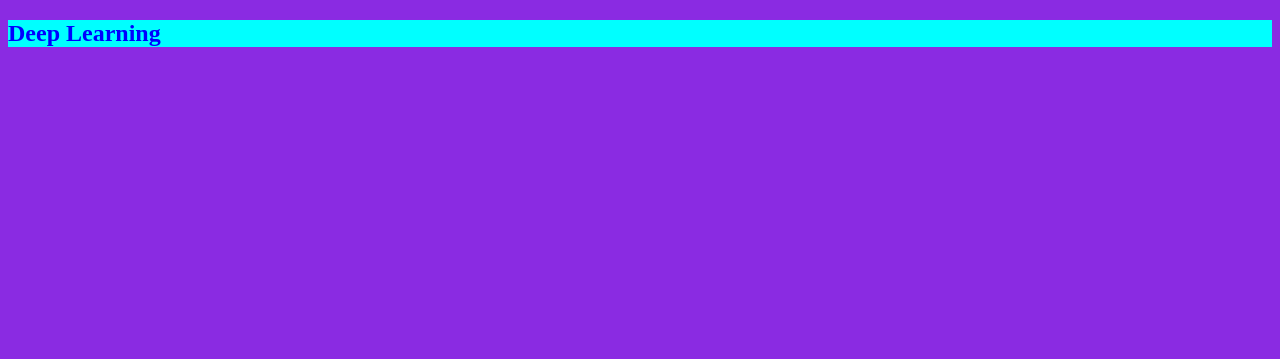
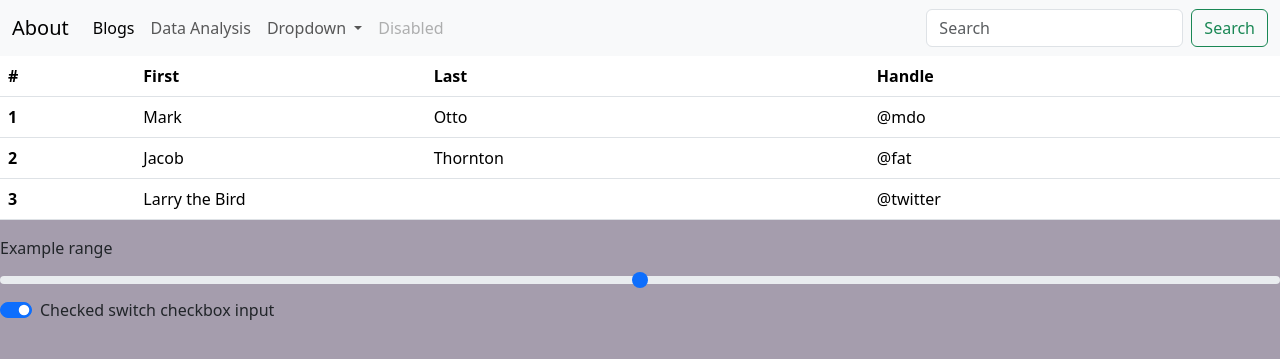
Before and after one commit to uchchhashkhan/Django, a Django app: page /deep/ in a window 1280 px wide. Shown: the top 359 px of the page. Run offline with Django 4.2, Linux system fonts and the light colour scheme.

Commit message:
8th commit

```diff
--- a/aiquest/static/css/deep.css
+++ b/aiquest/static/css/deep.css
@@ -1,5 +1,5 @@
 body{
-    background-color: blueviolet;
+    background-color: rgb(165, 157, 173);
 }
 h2{
 color: blue;
--- a/aiquest/templates/deep_learning/deep_learning.html
+++ b/aiquest/templates/deep_learning/deep_learning.html
@@ -5,11 +5,85 @@
     <meta charset="UTF-8">
     <meta http-equiv="X-UA-Compatible" content="ie=edge">
     <meta name="viewport" content="width=device-width, initial-scale=1.0">
+    <title>Deep Learning</title>
+    <link href="https://cdn.jsdelivr.net/npm/bootstrap@5.3.1/dist/css/bootstrap.min.css" rel="stylesheet" integrity="sha384-4bw+/aepP/YC94hEpVNVgiZdgIC5+VKNBQNGCHeKRQN+PtmoHDEXuppvnDJzQIu9" crossorigin="anonymous">
     <link rel="stylesheet" href="{% static 'css/deep.css' %}" />
-    <title>Deep Learning</title>
   </head>
 
   <body>
-        <h2>Deep Learning</h2>
+    <nav class="navbar navbar-expand-lg bg-body-tertiary">
+      <div class="container-fluid">
+        <a class="navbar-brand" href="#">About</a>
+        <button class="navbar-toggler" type="button" data-bs-toggle="collapse" data-bs-target="#navbarSupportedContent" aria-controls="navbarSupportedContent" aria-expanded="false" aria-label="Toggle navigation">
+          <span class="navbar-toggler-icon"></span>
+        </button>
+        <div class="collapse navbar-collapse" id="navbarSupportedContent">
+          <ul class="navbar-nav me-auto mb-2 mb-lg-0">
+            <li class="nav-item">
+              <a class="nav-link active" aria-current="page" href="#">Blogs</a>
+            </li>
+            <li class="nav-item">
+              <a class="nav-link" href="#">Data Analysis</a>
+            </li>
+            <li class="nav-item dropdown">
+              <a class="nav-link dropdown-toggle" href="#" role="button" data-bs-toggle="dropdown" aria-expanded="false">
+                Dropdown
+              </a>
+              <ul class="dropdown-menu">
+                <li><a class="dropdown-item" href="#">Deep Learning</a></li>
+                <li><a class="dropdown-item" href="#">Machine Learing</a></li>
+                <li><hr class="dropdown-divider"></li>
+                <li><a class="dropdown-item" href="#">Django</a></li>
+              </ul>
+            </li>
+            <li class="nav-item">
+              <a class="nav-link disabled" aria-disabled="true">Disabled</a>
+            </li>
+          </ul>
+          <form class="d-flex" role="search">
+            <input class="form-control me-2" type="search" placeholder="Search" aria-label="Search">
+            <button class="btn btn-outline-success" type="submit">Search</button>
+          </form>
+        </div>
+      </div>
+    </nav>
+    <table class="table">
+      <thead>
+        <tr>
+          <th scope="col">#</th>
+          <th scope="col">First</th>
+          <th scope="col">Last</th>
+          <th scope="col">Handle</th>
+        </tr>
+      </thead>
+      <tbody>
+        <tr>
+          <th scope="row">1</th>
+          <td>Mark</td>
+          <td>Otto</td>
+          <td>@mdo</td>
+        </tr>
+        <tr>
+          <th scope="row">2</th>
+          <td>Jacob</td>
+          <td>Thornton</td>
+          <td>@fat</td>
+        </tr>
+        <tr>
+          <th scope="row">3</th>
+          <td colspan="2">Larry the Bird</td>
+          <td>@twitter</td>
+        </tr>
+      </tbody>
+    </table>
+    <label for="customRange1" class="form-label">Example range</label>
+    <input type="range" class="form-range" id="customRange1">
+
+    <div class="form-check form-switch">
+      <input class="form-check-input" type="checkbox" role="switch" id="flexSwitchCheckChecked" checked>
+      <label class="form-check-label" for="flexSwitchCheckChecked">Checked switch checkbox input</label>
+    </div>
+
+        <script src="https://cdn.jsdelivr.net/npm/bootstrap@5.3.1/dist/js/bootstrap.bundle.min.js" integrity="sha384-HwwvtgBNo3bZJJLYd8oVXjrBZt8cqVSpeBNS5n7C8IVInixGAoxmnlMuBnhbgrkm" crossorigin="anonymous"></script>
   </body>
 </html>
```
